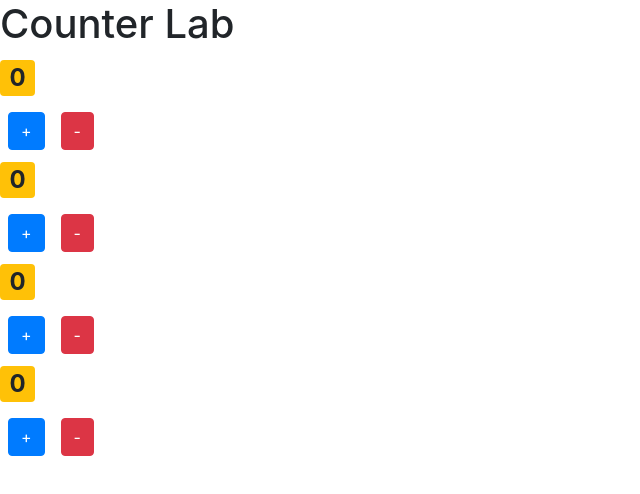
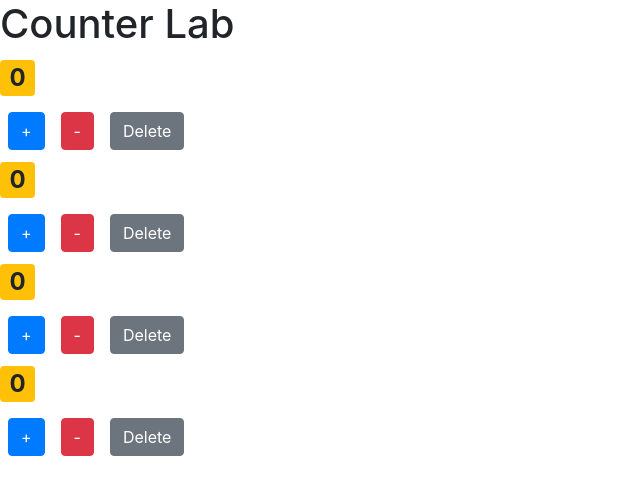
Before and after one commit to yqyeoh/react-counter-app, a React (Create React App) app: page / in a window 1280 px wide. Shown: the top 494 px of the page, without its empty margins (0-640 px from the left). Built offline with nearby package versions, Linux system fonts and the light colour scheme.

Commit message:
Solution for Part 5: Delete Counter

```diff
--- a/src/components/Counter/Counter.jsx
+++ b/src/components/Counter/Counter.jsx
@@ -28,6 +28,7 @@ export class Counter extends Component {
         </h2>
         <button onClick={this.handleIncrement} className="btn btn-primary m-2"> + </button>
         <button onClick={this.handleDecrement} className="btn btn-danger m-2"> - </button>
+        <button onClick={()=>this.props.handleDelete(this.state.id)} className="btn btn-secondary m-2"> Delete </button>
       </React.Fragment>
     )
   }
--- a/src/components/Counters/Counters.jsx
+++ b/src/components/Counters/Counters.jsx
@@ -6,12 +6,25 @@ export class Counters extends Component {
     state={
         data:counters,
     }
+
+  handleDelete = (counterid) =>{
+    const filteredData = this.state.data.filter(counter=>counter.id!==counterid)
+    this.setState({data:filteredData});
+  }
   render() {
       const {data} = this.state
+      /*const counterObject = data.map(counter => (
+        <Counter key={counter.id} id={counter.id} value={counter.value} handleDelete={this.handleDelete}/>
+      ))
+
+      const counterobj2 = [<Counter/>, <Counter/>]
+
+      console.log(counterObject);*/
+
     return (
       <div>
           {data.map(counter => (
-            <Counter key={counter.id} id={counter.id} value={counter.value}/>
+            <Counter key={counter.id} id={counter.id} value={counter.value} handleDelete={this.handleDelete}/>
           ))}
       </div>
     )
```
